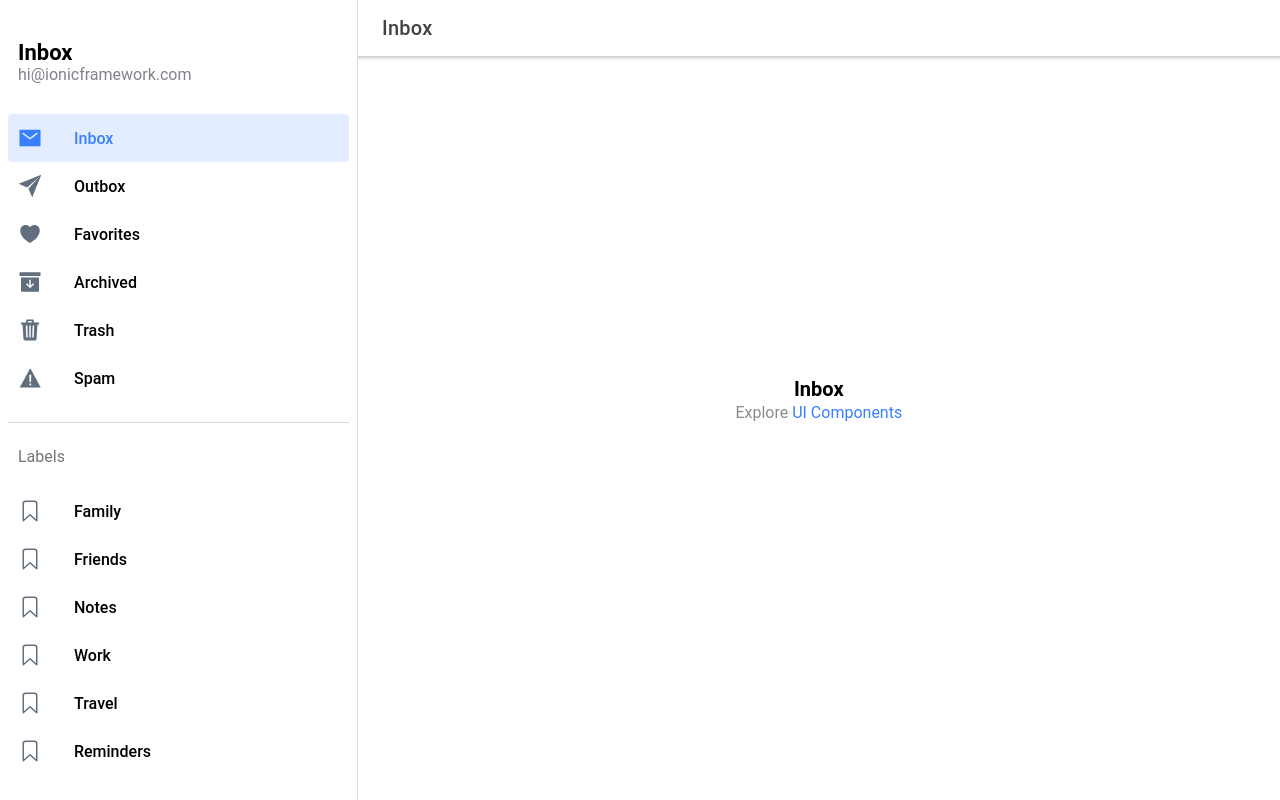
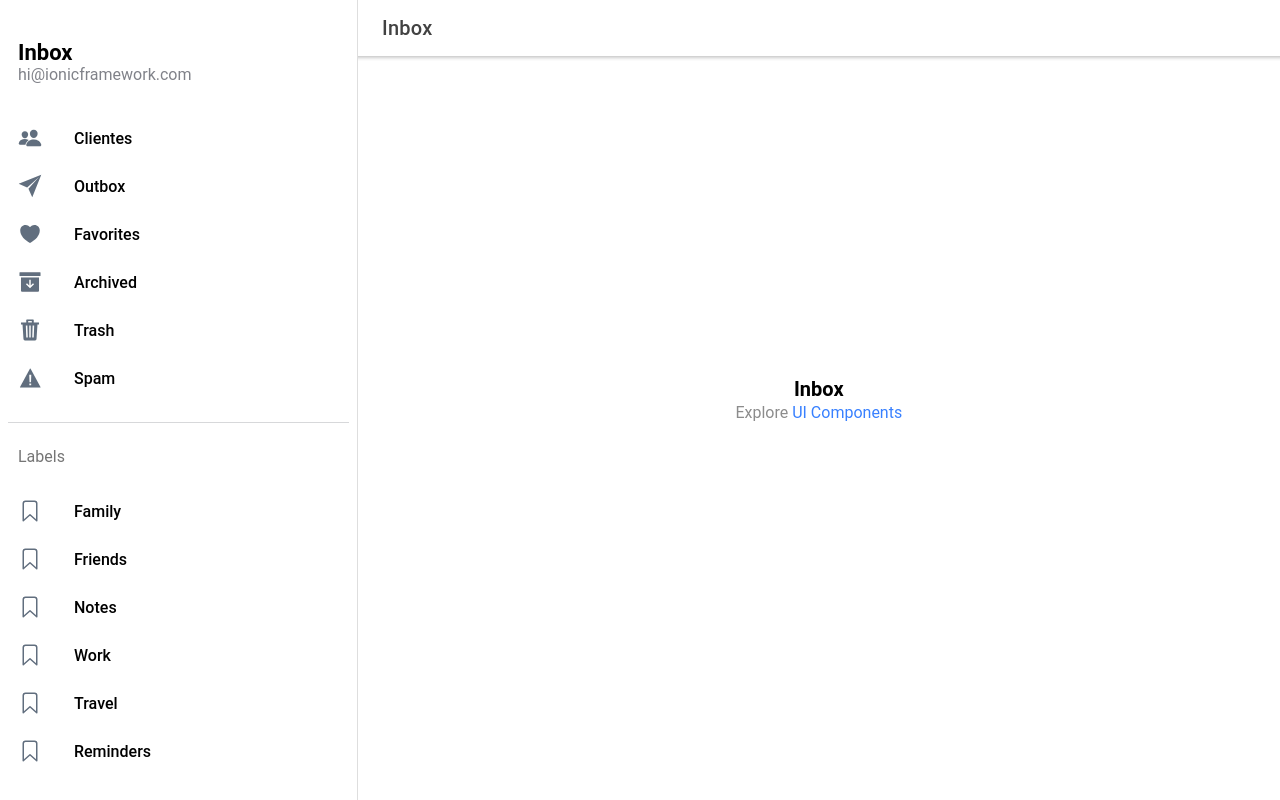
Before and after one commit to FernandoQuispeVillca/cursoreact, a React (Create React App) app: page /page/Inbox in a window 1280 px wide. Built offline with nearby package versions, Linux system fonts and the light colour scheme.

Commit message:
+init proyect

```diff
--- a/package.json
+++ b/package.json
@@ -3,6 +3,7 @@
   "version": "0.0.1",
   "private": true,
   "dependencies": {
+    "@capacitor/android": "3.3.4",
     "@capacitor/app": "1.0.7",
     "@capacitor/core": "3.3.4",
     "@capacitor/haptics": "1.1.3",
--- a/public/index.html
+++ b/public/index.html
@@ -1,16 +1,14 @@
 <!DOCTYPE html>
 <html lang="en">
-  <head>
+
+<head>
     <meta charset="utf-8" />
     <title>Ionic App</title>
 
     <base href="/" />
 
-    <meta name="color-scheme" content="light dark" />
-    <meta
-      name="viewport"
-      content="viewport-fit=cover, width=device-width, initial-scale=1.0, minimum-scale=1.0, maximum-scale=1.0, user-scalable=no"
-    />
+    <meta name="color-scheme" content="light" />
+    <meta name="viewport" content="viewport-fit=cover, width=device-width, initial-scale=1.0, minimum-scale=1.0, maximum-scale=1.0, user-scalable=no" />
     <meta name="format-detection" content="telephone=no" />
     <meta name="msapplication-tap-highlight" content="no" />
 
@@ -22,10 +20,10 @@
     <meta name="apple-mobile-web-app-capable" content="yes" />
     <meta name="apple-mobile-web-app-title" content="Ionic App" />
     <meta name="apple-mobile-web-app-status-bar-style" content="black" />
-  </head>
+</head>
 
-  <body>
+<body>
     <div id="root"></div>
-  </body>
+</body>
 
 </html>
--- a/src/components/Menu.tsx
+++ b/src/components/Menu.tsx
@@ -11,7 +11,7 @@ import {
 } from '@ionic/react';
 
 import { useLocation } from 'react-router-dom';
-import { archiveOutline, archiveSharp, bookmarkOutline, heartOutline, heartSharp, mailOutline, mailSharp, paperPlaneOutline, paperPlaneSharp, trashOutline, trashSharp, warningOutline, warningSharp } from 'ionicons/icons';
+import { archiveOutline, archiveSharp, bookmarkOutline, heartOutline, heartSharp, mailOutline, mailSharp, paperPlaneOutline, paperPlaneSharp, trashOutline, trashSharp, warningOutline, warningSharp, people , peopleOutline } from 'ionicons/icons';
 import './Menu.css';
 
 interface AppPage {
@@ -23,10 +23,10 @@ interface AppPage {
 
 const appPages: AppPage[] = [
   {
-    title: 'Inbox',
-    url: '/page/Inbox',
-    iosIcon: mailOutline,
-    mdIcon: mailSharp
+    title: 'Clientes',
+    url: '/page/Clientes',
+    iosIcon: peopleOutline,
+    mdIcon: people
   },
   {
     title: 'Outbox',
--- a/src/theme/variables.css
+++ b/src/theme/variables.css
@@ -1,7 +1,9 @@
 /* Ionic Variables and Theming. For more info, please see:
 http://ionicframework.com/docs/theming/ */
 
+
 /** Ionic CSS Variables **/
+
 :root {
     /** primary **/
     --ion-color-primary: #3880ff;
@@ -10,7 +12,6 @@ http://ionicframework.com/docs/theming/ */
     --ion-color-primary-contrast-rgb: 255, 255, 255;
     --ion-color-primary-shade: #3171e0;
     --ion-color-primary-tint: #4c8dff;
-
     /** secondary **/
     --ion-color-secondary: #3dc2ff;
     --ion-color-secondary-rgb: 61, 194, 255;
@@ -18,7 +19,6 @@ http://ionicframework.com/docs/theming/ */
     --ion-color-secondary-contrast-rgb: 255, 255, 255;
     --ion-color-secondary-shade: #36abe0;
     --ion-color-secondary-tint: #50c8ff;
-
     /** tertiary **/
     --ion-color-tertiary: #5260ff;
     --ion-color-tertiary-rgb: 82, 96, 255;
@@ -26,7 +26,6 @@ http://ionicframework.com/docs/theming/ */
     --ion-color-tertiary-contrast-rgb: 255, 255, 255;
     --ion-color-tertiary-shade: #4854e0;
     --ion-color-tertiary-tint: #6370ff;
-
     /** success **/
     --ion-color-success: #2dd36f;
     --ion-color-success-rgb: 45, 211, 111;
@@ -34,7 +33,6 @@ http://ionicframework.com/docs/theming/ */
     --ion-color-success-contrast-rgb: 255, 255, 255;
     --ion-color-success-shade: #28ba62;
     --ion-color-success-tint: #42d77d;
-
     /** warning **/
     --ion-color-warning: #ffc409;
     --ion-color-warning-rgb: 255, 196, 9;
@@ -42,7 +40,6 @@ http://ionicframework.com/docs/theming/ */
     --ion-color-warning-contrast-rgb: 0, 0, 0;
     --ion-color-warning-shade: #e0ac08;
     --ion-color-warning-tint: #ffca22;
-
     /** danger **/
     --ion-color-danger: #eb445a;
     --ion-color-danger-rgb: 235, 68, 90;
@@ -50,7 +47,6 @@ http://ionicframework.com/docs/theming/ */
     --ion-color-danger-contrast-rgb: 255, 255, 255;
     --ion-color-danger-shade: #cf3c4f;
     --ion-color-danger-tint: #ed576b;
-
     /** dark **/
     --ion-color-dark: #222428;
     --ion-color-dark-rgb: 34, 36, 40;
@@ -58,7 +54,6 @@ http://ionicframework.com/docs/theming/ */
     --ion-color-dark-contrast-rgb: 255, 255, 255;
     --ion-color-dark-shade: #1e2023;
     --ion-color-dark-tint: #383a3e;
-
     /** medium **/
     --ion-color-medium: #92949c;
     --ion-color-medium-rgb: 146, 148, 156;
@@ -66,7 +61,6 @@ http://ionicframework.com/docs/theming/ */
     --ion-color-medium-contrast-rgb: 255, 255, 255;
     --ion-color-medium-shade: #808289;
     --ion-color-medium-tint: #9d9fa6;
-
     /** light **/
     --ion-color-light: #f4f5f8;
     --ion-color-light-rgb: 244, 245, 248;
@@ -75,162 +69,3 @@ http://ionicframework.com/docs/theming/ */
     --ion-color-light-shade: #d7d8da;
     --ion-color-light-tint: #f5f6f9;
 }
-
-@media (prefers-color-scheme: dark) {
-  /*
-   * Dark Colors
-   * -------------------------------------------
-   */
-
-  body {
-    --ion-color-primary: #428cff;
-    --ion-color-primary-rgb: 66,140,255;
-    --ion-color-primary-contrast: #ffffff;
-    --ion-color-primary-contrast-rgb: 255,255,255;
-    --ion-color-primary-shade: #3a7be0;
-    --ion-color-primary-tint: #5598ff;
-
-    --ion-color-secondary: #50c8ff;
-    --ion-color-secondary-rgb: 80,200,255;
-    --ion-color-secondary-contrast: #ffffff;
-    --ion-color-secondary-contrast-rgb: 255,255,255;
-    --ion-color-secondary-shade: #46b0e0;
-    --ion-color-secondary-tint: #62ceff;
-
-    --ion-color-tertiary: #6a64ff;
-    --ion-color-tertiary-rgb: 106,100,255;
-    --ion-color-tertiary-contrast: #ffffff;
-    --ion-color-tertiary-contrast-rgb: 255,255,255;
-    --ion-color-tertiary-shade: #5d58e0;
-    --ion-color-tertiary-tint: #7974ff;
-
-    --ion-color-success: #2fdf75;
-    --ion-color-success-rgb: 47,223,117;
-    --ion-color-success-contrast: #000000;
-    --ion-color-success-contrast-rgb: 0,0,0;
-    --ion-color-success-shade: #29c467;
-    --ion-color-success-tint: #44e283;
-
-    --ion-color-warning: #ffd534;
-    --ion-color-warning-rgb: 255,213,52;
-    --ion-color-warning-contrast: #000000;
-    --ion-color-warning-contrast-rgb: 0,0,0;
-    --ion-color-warning-shade: #e0bb2e;
-    --ion-color-warning-tint: #ffd948;
-
-    --ion-color-danger: #ff4961;
-    --ion-color-danger-rgb: 255,73,97;
-    --ion-color-danger-contrast: #ffffff;
-    --ion-color-danger-contrast-rgb: 255,255,255;
-    --ion-color-danger-shade: #e04055;
-    --ion-color-danger-tint: #ff5b71;
-
-    --ion-color-dark: #f4f5f8;
-    --ion-color-dark-rgb: 244,245,248;
-    --ion-color-dark-contrast: #000000;
-    --ion-color-dark-contrast-rgb: 0,0,0;
-    --ion-color-dark-shade: #d7d8da;
-    --ion-color-dark-tint: #f5f6f9;
-
-    --ion-color-medium: #989aa2;
-    --ion-color-medium-rgb: 152,154,162;
-    --ion-color-medium-contrast: #000000;
-    --ion-color-medium-contrast-rgb: 0,0,0;
-    --ion-color-medium-shade: #86888f;
-    --ion-color-medium-tint: #a2a4ab;
-
-    --ion-color-light: #222428;
-    --ion-color-light-rgb: 34,36,40;
-    --ion-color-light-contrast: #ffffff;
-    --ion-color-light-contrast-rgb: 255,255,255;
-    --ion-color-light-shade: #1e2023;
-    --ion-color-light-tint: #383a3e;
-  }
-
-  /*
-   * iOS Dark Theme
-   * -------------------------------------------
-   */
-
-  .ios body {
-    --ion-background-color: #000000;
-    --ion-background-color-rgb: 0,0,0;
-
-    --ion-text-color: #ffffff;
-    --ion-text-color-rgb: 255,255,255;
-
-    --ion-color-step-50: #0d0d0d;
-    --ion-color-step-100: #1a1a1a;
-    --ion-color-step-150: #262626;
-    --ion-color-step-200: #333333;
-    --ion-color-step-250: #404040;
-    --ion-color-step-300: #4d4d4d;
-    --ion-color-step-350: #595959;
-    --ion-color-step-400: #666666;
-    --ion-color-step-450: #737373;
-    --ion-color-step-500: #808080;
-    --ion-color-step-550: #8c8c8c;
-    --ion-color-step-600: #999999;
-    --ion-color-step-650: #a6a6a6;
-    --ion-color-step-700: #b3b3b3;
-    --ion-color-step-750: #bfbfbf;
-    --ion-color-step-800: #cccccc;
-    --ion-color-step-850: #d9d9d9;
-    --ion-color-step-900: #e6e6e6;
-    --ion-color-step-950: #f2f2f2;
-
-    --ion-item-background: #000000;
-
-    --ion-card-background: #1c1c1d;
-  }
-
-  .ios ion-modal {
-    --ion-background-color: var(--ion-color-step-100);
-    --ion-toolbar-background: var(--ion-color-step-150);
-    --ion-toolbar-border-color: var(--ion-color-step-250);
-  }
-
-
-  /*
-   * Material Design Dark Theme
-   * -------------------------------------------
-   */
-
-  .md body {
-    --ion-background-color: #121212;
-    --ion-background-color-rgb: 18,18,18;
-
-    --ion-text-color: #ffffff;
-    --ion-text-color-rgb: 255,255,255;
-
-    --ion-border-color: #222222;
-
-    --ion-color-step-50: #1e1e1e;
-    --ion-color-step-100: #2a2a2a;
-    --ion-color-step-150: #363636;
-    --ion-color-step-200: #414141;
-    --ion-color-step-250: #4d4d4d;
-    --ion-color-step-300: #595959;
-    --ion-color-step-350: #656565;
-    --ion-color-step-400: #717171;
-    --ion-color-step-450: #7d7d7d;
-    --ion-color-step-500: #898989;
-    --ion-color-step-550: #949494;
-    --ion-color-step-600: #a0a0a0;
-    --ion-color-step-650: #acacac;
-    --ion-color-step-700: #b8b8b8;
-    --ion-color-step-750: #c4c4c4;
-    --ion-color-step-800: #d0d0d0;
-    --ion-color-step-850: #dbdbdb;
-    --ion-color-step-900: #e7e7e7;
-    --ion-color-step-950: #f3f3f3;
-
-    --ion-item-background: #1e1e1e;
-
-    --ion-toolbar-background: #1f1f1f;
-
-    --ion-tab-bar-background: #1f1f1f;
-
-    --ion-card-background: #1e1e1e;
-  }
-}
```
Also changed, not shown: 52 other files (tests, documents, lock files or other folders). Lines whose indentation alone changed are shown as unchanged.
